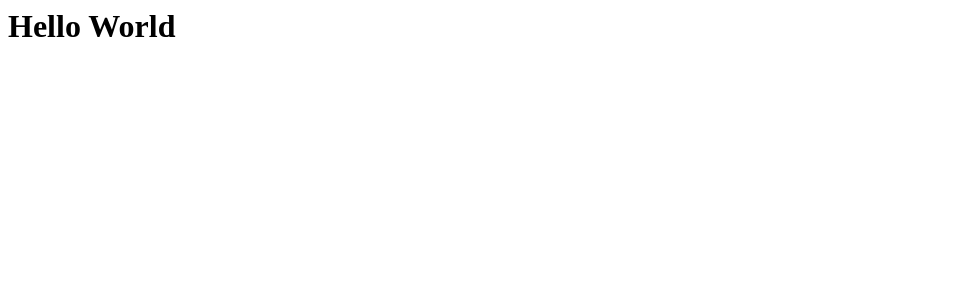
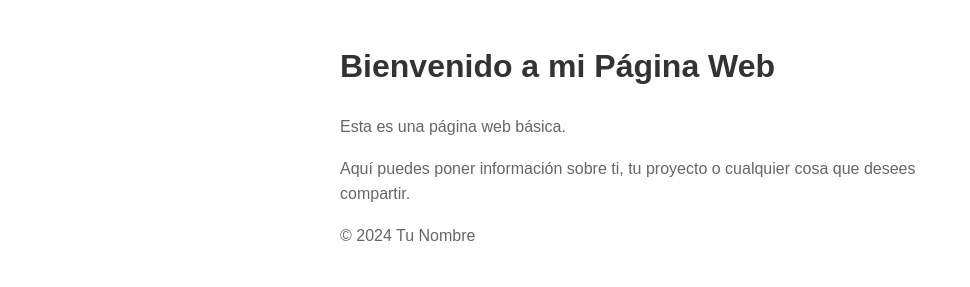
Before and after one commit to scrpti/scrpt.github.io, a plain HTML site: page index.html in a window 1280 px wide. Shown: the whole page, without its empty margins (0-970 px from the left). Drawn offline with Linux system fonts and the light colour scheme.

Commit message:
Initial commit

```diff
--- a/index.html
+++ b/index.html
@@ -1,5 +1,35 @@
-<html>
-    <body>
-        <h1>Hello World</h1>
-    </body>
+<!DOCTYPE html>
+<html lang="es">
+<head>
+    <meta charset="UTF-8">
+    <meta name="viewport" content="width=device-width, initial-scale=1.0">
+    <title>Mi Página Web Básica</title>
+    <style>
+        body {
+            font-family: Arial, sans-serif;
+            line-height: 1.6;
+            padding: 20px;
+            max-width: 600px;
+            margin: auto;
+        }
+        h1 {
+            color: #333;
+        }
+        p {
+            color: #666;
+        }
+    </style>
+</head>
+<body>
+    <header>
+        <h1>Bienvenido a mi Página Web</h1>
+    </header>
+    <main>
+        <p>Esta es una página web básica.</p>
+        <p>Aquí puedes poner información sobre ti, tu proyecto o cualquier cosa que desees compartir.</p>
+    </main>
+    <footer>
+        <p>&copy; 2024 Tu Nombre</p>
+    </footer>
+</body>
 </html>
```
